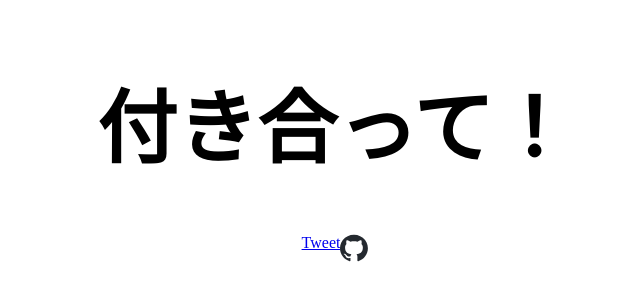
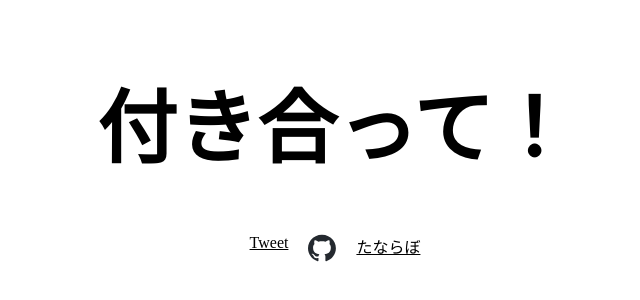
Before and after one commit to tanakata-ro/tsukiat.tech, a plain HTML site: page index.html in a window 1280 px wide. Shown: the part 270-570 px from the top of the page, without its empty margins (305-945 px from the left). Drawn offline with Linux system fonts and the light colour scheme.

Commit message:
update_tana-lab

```diff
--- a/index.html
+++ b/index.html
@@ -13,7 +13,7 @@
     <meta name="twitter:card" content="summary_large_image">
     <meta name="twitter:title" content="付き合って！">
     <meta name="twitter:description" content="お願いです。付き合ってください。">
-    <meta name=”twitter:image” content="https://tsukiat.tech/image.png"/>
+    <meta name="twitter:image" content="https://tsukiat.tech/image.png"/>
     <title>付き合って！</title>
     <link rel="preconnect" href="https://fonts.googleapis.com">
     <link rel="preconnect" href="https://fonts.gstatic.com" crossorigin>
@@ -38,6 +38,12 @@
             flex-direction: row;
             display: flex;
         }
+
+        .tsuki a {
+            margin: 0 10px;
+            color: black;
+        }
+
         @media only screen and (max-width: 750px) {
             .tte h1 {
             font-size: 3rem;
@@ -62,6 +68,7 @@
                     </g>
                 </svg>
             </a>
+            <a href="https://tana-lab.net">たならぼ</a>
         </div>
     </div>
     <!--付き合ってください！！-->
```
Also changed, not shown: re/index.html (+8 -1 lines).
